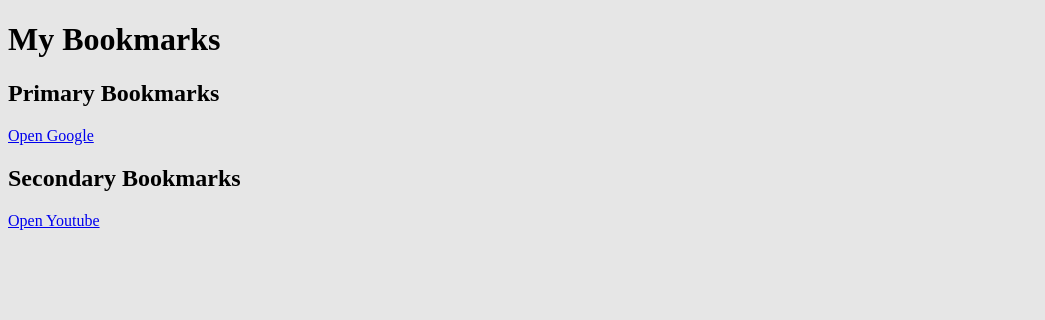
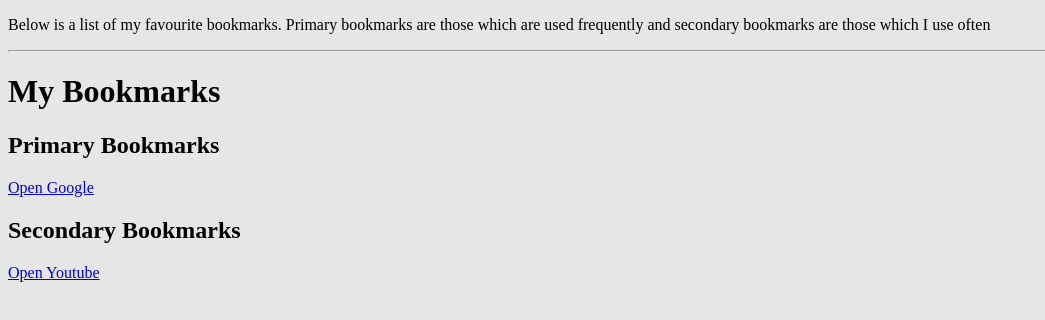
Before and after one commit to code-azeemahmad/Web-Dev, a plain HTML site: page Heading, Paragraphs and Links/index.html in a window 1280 px wide. Shown: the whole page, without its empty margins (0-1045 px from the left). Drawn offline with Linux system fonts and the light colour scheme.

Commit message:
<hr> tag for thematic change in page

```diff
--- a/Heading, Paragraphs and Links/index.html
+++ b/Heading, Paragraphs and Links/index.html
@@ -7,6 +7,8 @@
     <link rel="stylesheet" href="style.css">
 </head>
 <body>
+    <p>Below is a list of my favourite bookmarks. Primary bookmarks are those which are used frequently and secondary bookmarks are those which I use often</p>
+    <hr>
     <h1>My Bookmarks</h1>
     <h2>Primary Bookmarks</h2>
     <a target="_blank" href="https://www.google.com">Open Google</a>
```
